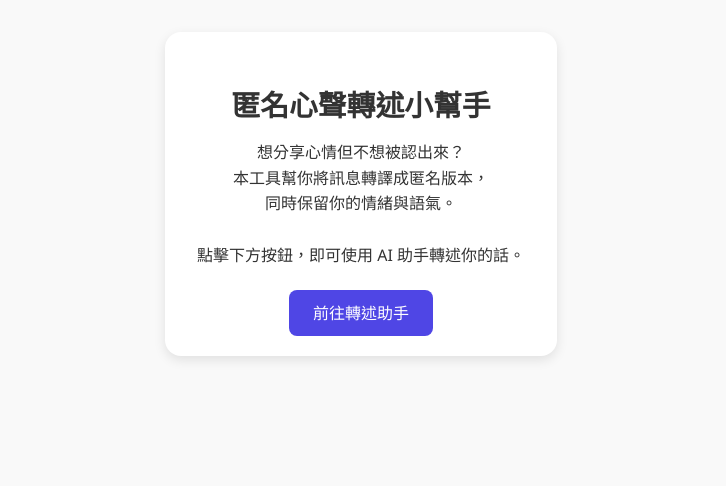
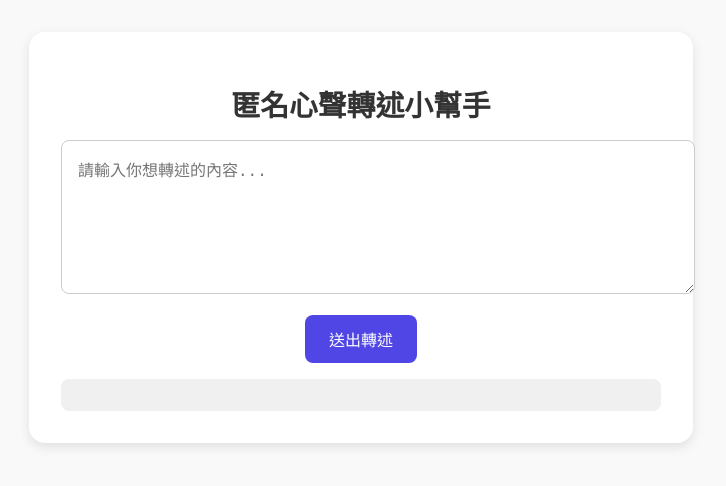
Before and after one commit to rqre660/poe-anon-bot, a plain HTML site: page index.html in a window 1280 px wide. Shown: the whole page, without its empty margins (279-1005 px from the left). Drawn offline with Linux system fonts and the light colour scheme.

Commit message:
Update index.html

```diff
--- a/index.html
+++ b/index.html
@@ -1,8 +1,8 @@
 <!DOCTYPE html>
 <html lang="zh-Hant">
 <head>
-  <meta charset="UTF-8">
-  <meta name="viewport" content="width=device-width, initial-scale=1.0">
+  <meta charset="UTF-8" />
+  <meta name="viewport" content="width=device-width, initial-scale=1.0"/>
   <title>匿名心聲轉述小幫手</title>
   <style>
     body {
@@ -21,16 +21,22 @@
       box-shadow: 0 4px 12px rgba(0, 0, 0, 0.1);
       padding: 2rem;
       max-width: 600px;
+      width: 100%;
       text-align: center;
     }
     .card h1 {
       font-size: 1.8rem;
       margin-bottom: 1rem;
     }
-    .card p {
+    .card textarea {
+      width: 100%;
+      height: 120px;
+      padding: 1rem;
       font-size: 1rem;
-      line-height: 1.6;
-      margin-bottom: 2rem;
+      margin-bottom: 1rem;
+      border-radius: 0.5rem;
+      border: 1px solid #ccc;
+      resize: vertical;
     }
     .button {
       background-color: #4f46e5;
@@ -40,25 +46,49 @@
       border: none;
       border-radius: 0.5rem;
       cursor: pointer;
-      text-decoration: none;
+      margin-bottom: 1rem;
     }
     .button:hover {
       background-color: #4338ca;
+    }
+    .response {
+      font-size: 1rem;
+      background-color: #f0f0f0;
+      padding: 1rem;
+      border-radius: 0.5rem;
+      white-space: pre-wrap;
+      text-align: left;
     }
   </style>
 </head>
 <body>
   <div class="card">
     <h1>匿名心聲轉述小幫手</h1>
-    <p>
-      想分享心情但不想被認出來？<br>
-      本工具幫你將訊息轉譯成匿名版本，<br>
-      同時保留你的情緒與語氣。<br><br>
-      點擊下方按鈕，即可使用 AI 助手轉述你的話。
-    </p>
-    <a href="https://poe.com/BotRZ8L4ABR81" class="button" target="_blank">
-      前往轉述助手
-    </a>
+    <textarea id="userInput" placeholder="請輸入你想轉述的內容..."></textarea>
+    <button class="button" onclick="sendMessage()">送出轉述</button>
+    <div id="response" class="response"></div>
   </div>
+
+  <script>
+    async function sendMessage() {
+      const input = document.getElementById("userInput").value;
+      const responseBox = document.getElementById("response");
+      responseBox.textContent = "請稍候，正在轉述中...";
+
+      try {
+        const res = await fetch("/api/chat", {
+          method: "POST",
+          headers: { "Content-Type": "application/json" },
+          body: JSON.stringify({ message: input })
+        });
+
+        const data = await res.json();
+        responseBox.textContent = data.reply;
+      } catch (error) {
+        responseBox.textContent = "出錯了，請稍後再試。";
+        console.error("Error:", error);
+      }
+    }
+  </script>
 </body>
 </html>
```
